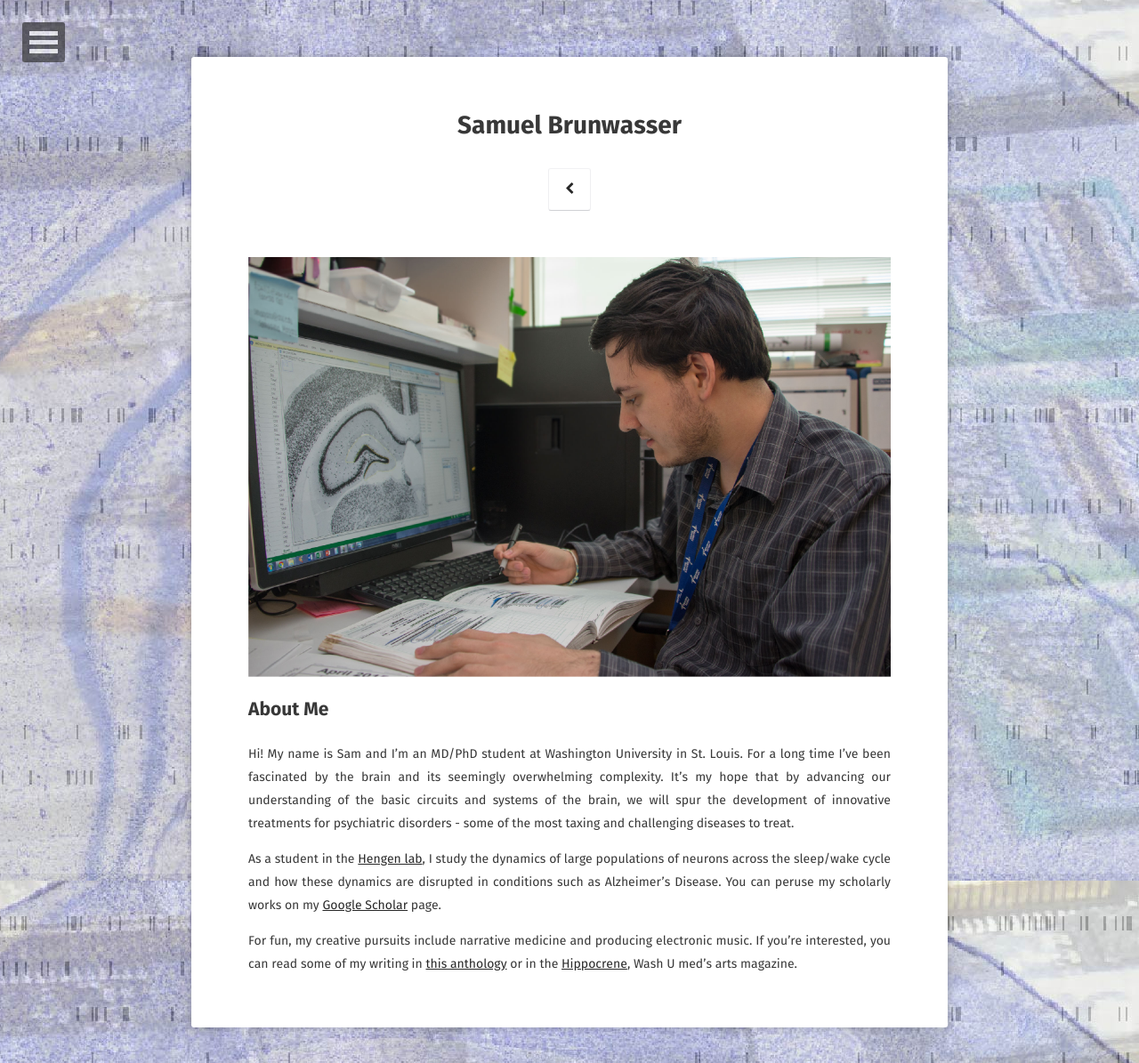
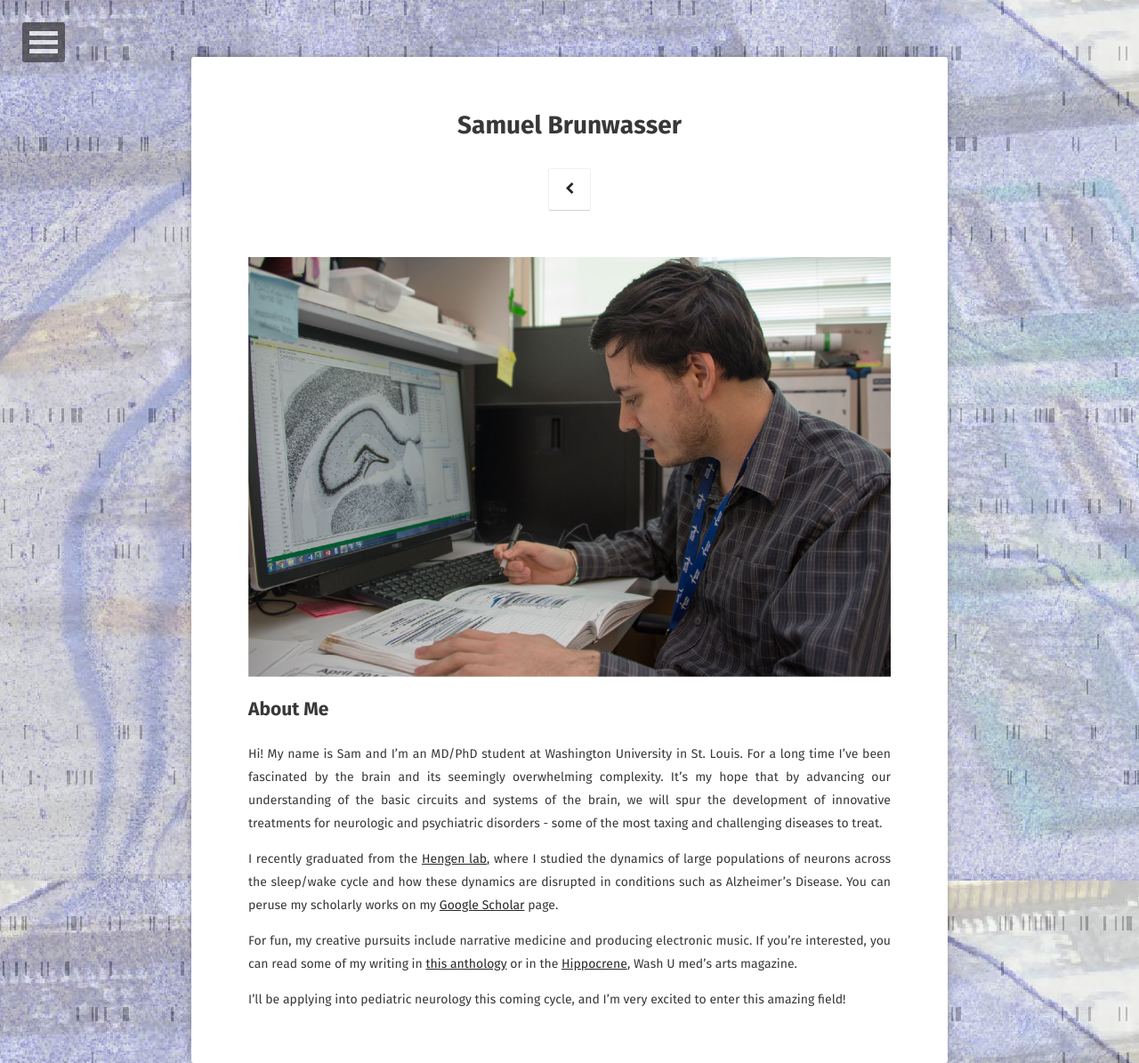
Before and after one commit to sbrunwas/sbrunwas.github.io, a Jekyll site: the page built from about/index.md, in a window 1280 px wide. Shown: the whole page at 89% size. Built offline with Jekyll 4.4.1, drawn with Linux system fonts in a browser that asks for light colours; some web fonts are replaced.

Commit message:
Update index.md
updated About Me page

```diff
--- a/about/index.md
+++ b/about/index.md
@@ -9,8 +9,10 @@ comments: false
 ![labimage](/assets/img/labimg_cropped.jpg){:class="img-responsive"}
 
 ## About Me
-Hi!  My name is Sam and I'm an MD/PhD student at Washington University in St. Louis.  For a long time I've been fascinated by the brain and its seemingly overwhelming complexity.  It's my hope that by advancing our understanding of the basic circuits and systems of the brain, we will spur the development of innovative treatments for psychiatric disorders - some of the most taxing and challenging diseases to treat.
+Hi!  My name is Sam and I'm an MD/PhD student at Washington University in St. Louis.  For a long time I've been fascinated by the brain and its seemingly overwhelming complexity.  It's my hope that by advancing our understanding of the basic circuits and systems of the brain, we will spur the development of innovative treatments for neurologic and psychiatric disorders - some of the most taxing and challenging diseases to treat.
 
-As a student in the [Hengen lab](https://hengenlab.org), I study the dynamics of large populations of neurons across the sleep/wake cycle and how these dynamics are disrupted in conditions such as Alzheimer's Disease.  You can peruse my scholarly works on my [Google Scholar](https://scholar.google.com/citations?user=aS5SFZcAAAAJ&hl=en) page.
+I recently graduated from the [Hengen lab](https://hengenlab.org), where I studied the dynamics of large populations of neurons across the sleep/wake cycle and how these dynamics are disrupted in conditions such as Alzheimer's Disease.  You can peruse my scholarly works on my [Google Scholar](https://scholar.google.com/citations?user=aS5SFZcAAAAJ&hl=en) page.
 
 For fun, my creative pursuits include narrative medicine and producing electronic music.  If you're interested, you can read some of my writing in [this anthology](https://www.amazon.com/Human-Tomorrows-Doctors-Tolu-Kehinde/dp/1512603333) or in the [Hippocrene](https://cpb-us-w2.wpmucdn.com/sites.wustl.edu/dist/7/1374/files/2018/07/Hippocrene-2016-16rwxec.pdf), Wash U med's arts magazine.
+
+I'll be applying into pediatric neurology this coming cycle, and I'm very excited to enter this amazing field!
```
